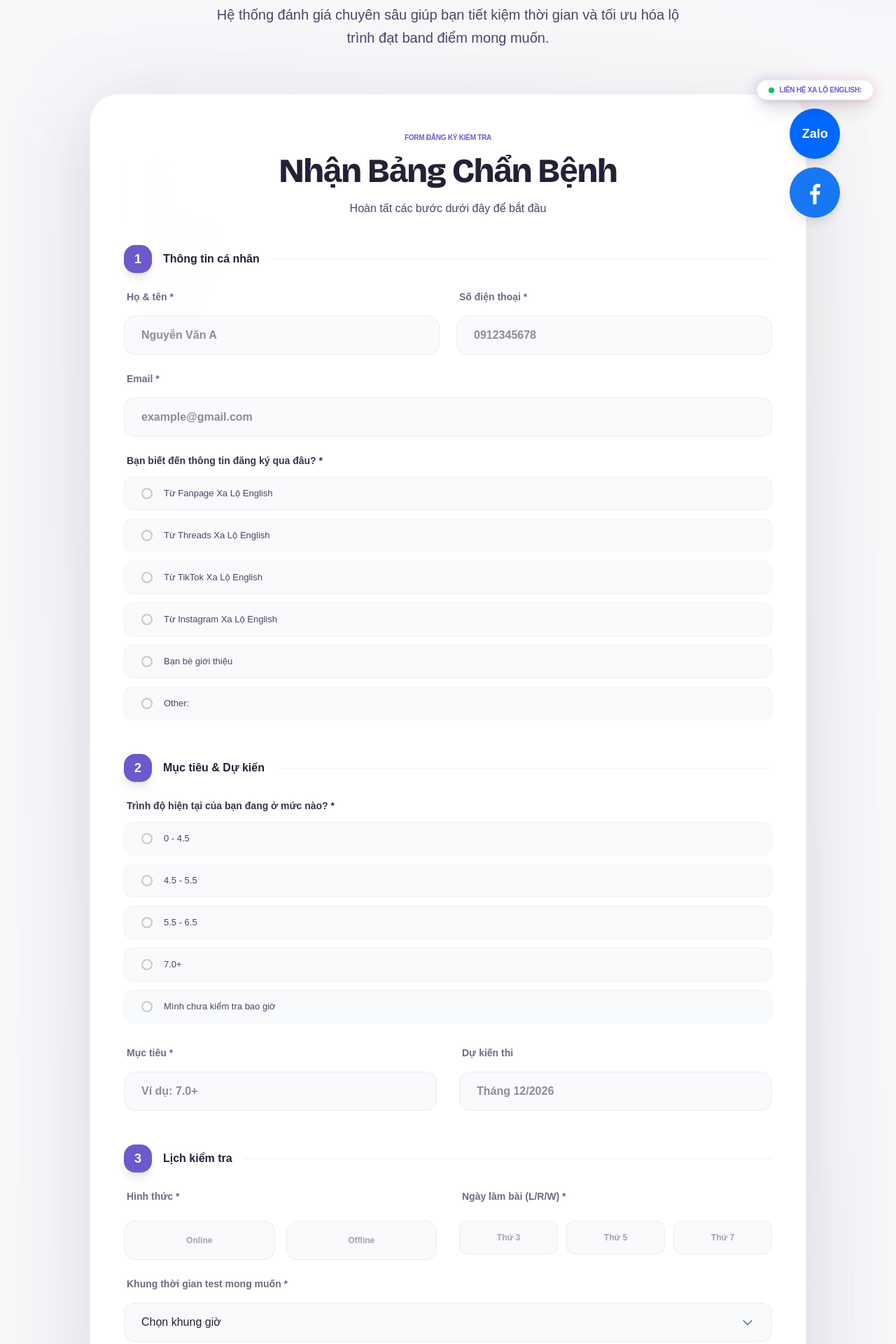
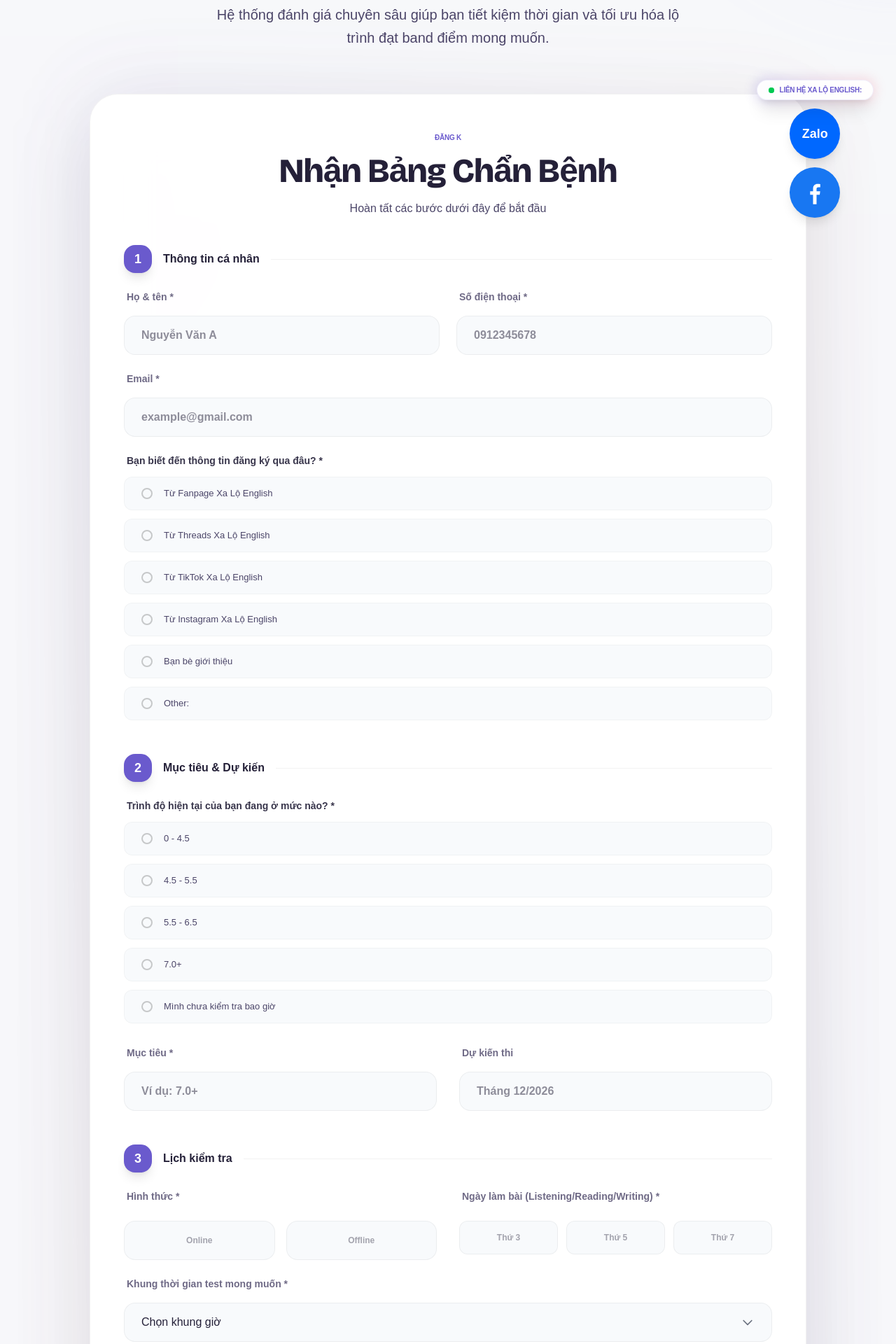
Before and after one commit to itxalo1413-art/Xalo_Landingpage, a Next.js app in the folder fe/: page / in a window 1280 px wide. Shown: the part 457-2377 px from the top of the page at 70% size. Built offline with nearby package versions, Linux system fonts and the light colour scheme; a web font is replaced by a local one.

Commit message:
Updating form4

```diff
--- a/fe/app/page.tsx
+++ b/fe/app/page.tsx
@@ -311,7 +311,7 @@ export default function Home() {
                   <form className="p-8 md:p-12 space-y-10" onSubmit={handleSubmit}>
                     <div className="text-center space-y-3">
                       <div className="inline-block px-4 py-1.5 text-xle-primary text-[10px] font-bold uppercase tracking-tight mb-1">
-                        Form đăng ký kiểm tra
+                        Đăng k
                       </div>
                       <h2 className="text-3xl md:text-5xl font-black text-foreground leading-tight tracking-tight">
                         Nhận Bảng Chẩn Bệnh
@@ -480,7 +480,7 @@ export default function Home() {
                             </div>
                           </div>
                           <div className="space-y-4 flex flex-col gap-2">
-                            <p className="text-[14px] font-bold text-xle-text-secondary/80 ml-1">Ngày làm bài (L/R/W) *</p>
+                            <p className="text-[14px] font-bold text-xle-text-secondary/80 ml-1">Ngày làm bài (Listening/Reading/Writing) *</p>
                             <div className="grid grid-cols-3 gap-3">
                               {["Thứ 3", "Thứ 5", "Thứ 7"].map(day => (
                                 <button
```
